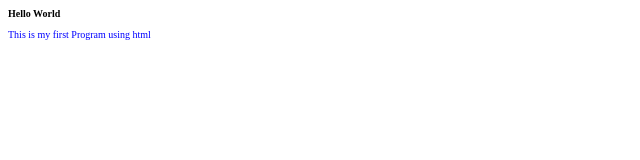
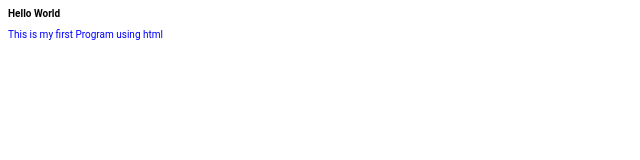
Before and after one commit to Bhavanikamlay07/Local_repo, a plain HTML site: page index.html in a window 1280 px wide. Shown: the full height of the page, 0-640 px from the left. Drawn offline with Linux system fonts and the light colour scheme.

Commit message:
added_styles

```diff
--- a/index.css
+++ b/index.css
@@ -3,4 +3,5 @@
 }
 *{
     font-size: 10px;
+    font-family: "Roboto";
 }
```
